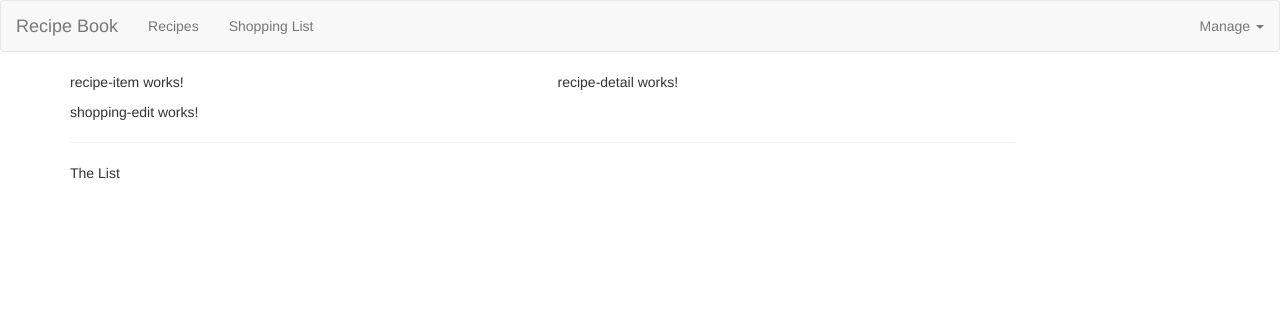
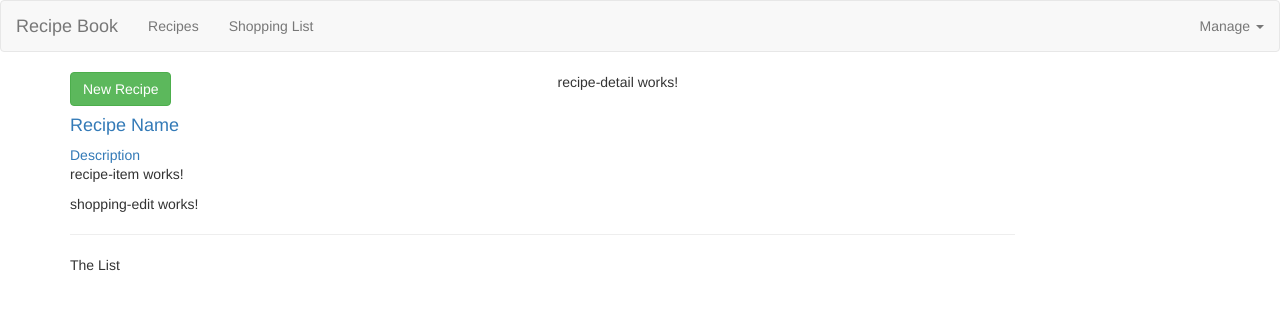
Before and after one commit to besingamkb/complete-angular-by-max, an Angular app: page / in a window 1280 px wide. Shown: the top 310 px of the page. Built offline with nearby package versions, Linux system fonts and the light colour scheme.

Commit message:
adding content to the recipes component

```diff
--- a/src/app/recipes/recipe-list/recipe-list.component.html
+++ b/src/app/recipes/recipe-list/recipe-list.component.html
@@ -1 +1,19 @@
-<app-recipe-item></app-recipe-item>
+<div class="row">
+  <div class="col-xs-12">
+    <button class="btn btn-success">New Recipe</button>
+  </div>
+</div>
+<div class="row">
+  <div class="col-xs-12">
+    <a href="#" class="list-grou-item clearfix">
+      <div class="pull-left">
+        <h4 class="list-grou-item-heading">Recipe Name</h4>
+        <p class="list-group-item-text">Description</p>
+      </div>
+      <span class="pull-right">
+        <img src="" alt="" class="img-responsive" style="max-height: 50px">
+      </span>
+    </a>
+    <app-recipe-item></app-recipe-item>
+  </div>
+</div>
--- a/src/app/recipes/recipe-list/recipe-list.component.ts
+++ b/src/app/recipes/recipe-list/recipe-list.component.ts
@@ -1,4 +1,5 @@
 import { Component, OnInit } from '@angular/core';
+import { Recipe } from '../recipe.model';
 
 @Component({
   selector: 'app-recipe-list',
@@ -6,6 +7,9 @@
   styleUrls: ['./recipe-list.component.css']
 })
 export class RecipeListComponent implements OnInit {
+  recipes: Recipe[] = [
+    new Recipe('A Test Recipe', 'This is a simply a test', 'https://cdn.pixabay.com/photo/2016/06/15/19/09/food-1459693_960_720.jpg')
+  ];
 
   constructor() { }
 
--- a/src/app/recipes/recipes.component.ts
+++ b/src/app/recipes/recipes.component.ts
@@ -6,7 +6,6 @@
   styleUrls: ['./recipes.component.css']
 })
 export class RecipesComponent implements OnInit {
-  recipes = [];
 
   constructor() { }
 
```
